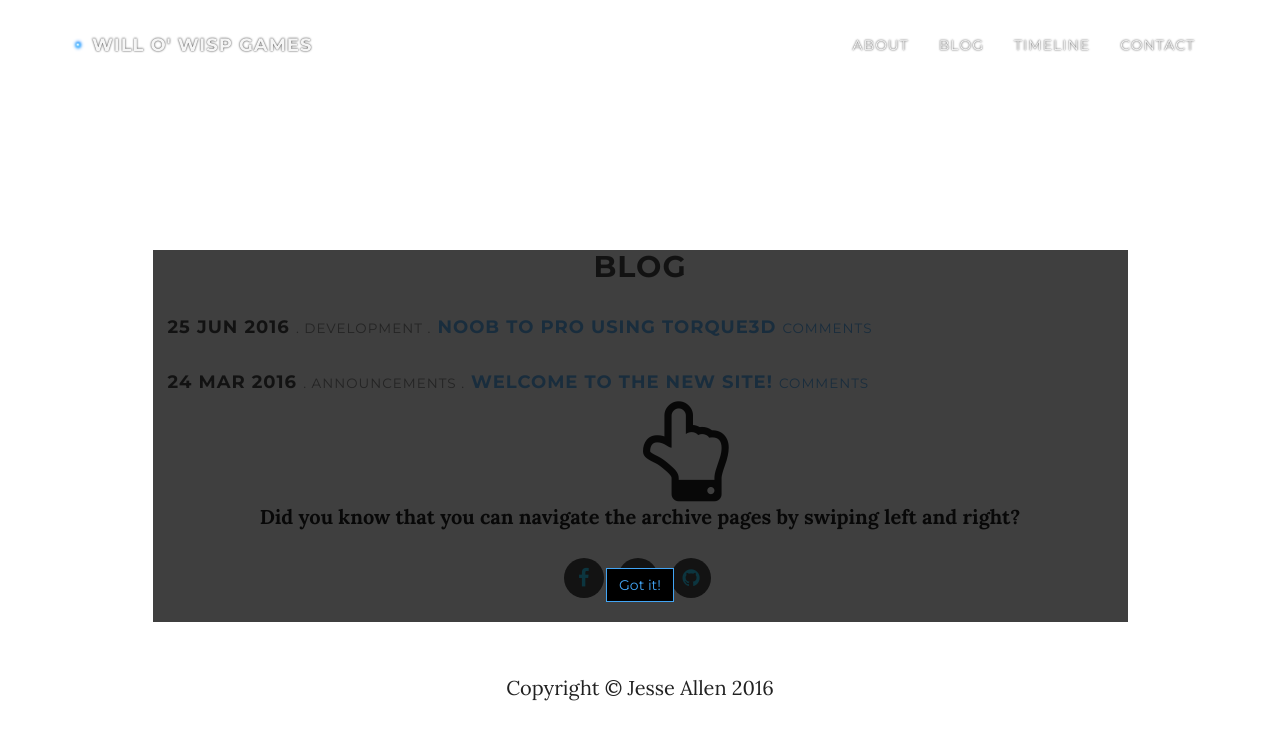
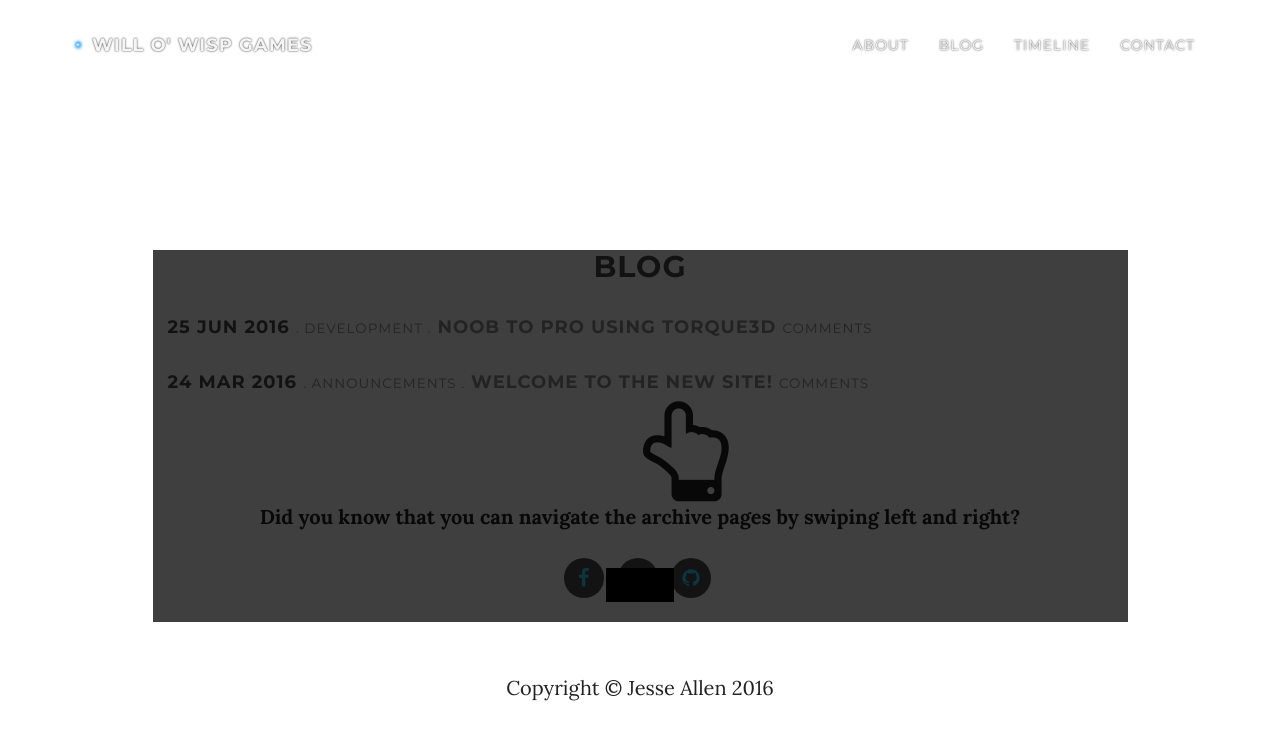
Before and after one commit to WilloWispGames/WilloWispGames.github.io, a Jekyll site: the page built from blog/index.html, in a window 1280 px wide and 900 px high. Shown: the top 740 px of the window. Built offline with Jekyll 4.4.1, drawn with Linux system fonts in a browser that asks for light colours; nearby versions of some CDN libraries; the list of posts is cut into pages by our own code; comment, search, counter and statistics services are not loaded.

Commit message:
Update _variables.scss

```diff
--- a/_sass/_variables.scss
+++ b/_sass/_variables.scss
@@ -1,6 +1,6 @@
 // Variables
 
-$primary: #42a5f5; //rgba(#000000, 0.54);
+$primary: rgba(#000000, 0.54);
 $dark: #000;
 $light: #fff;
 $greyPane: #f5f5f5;
```
